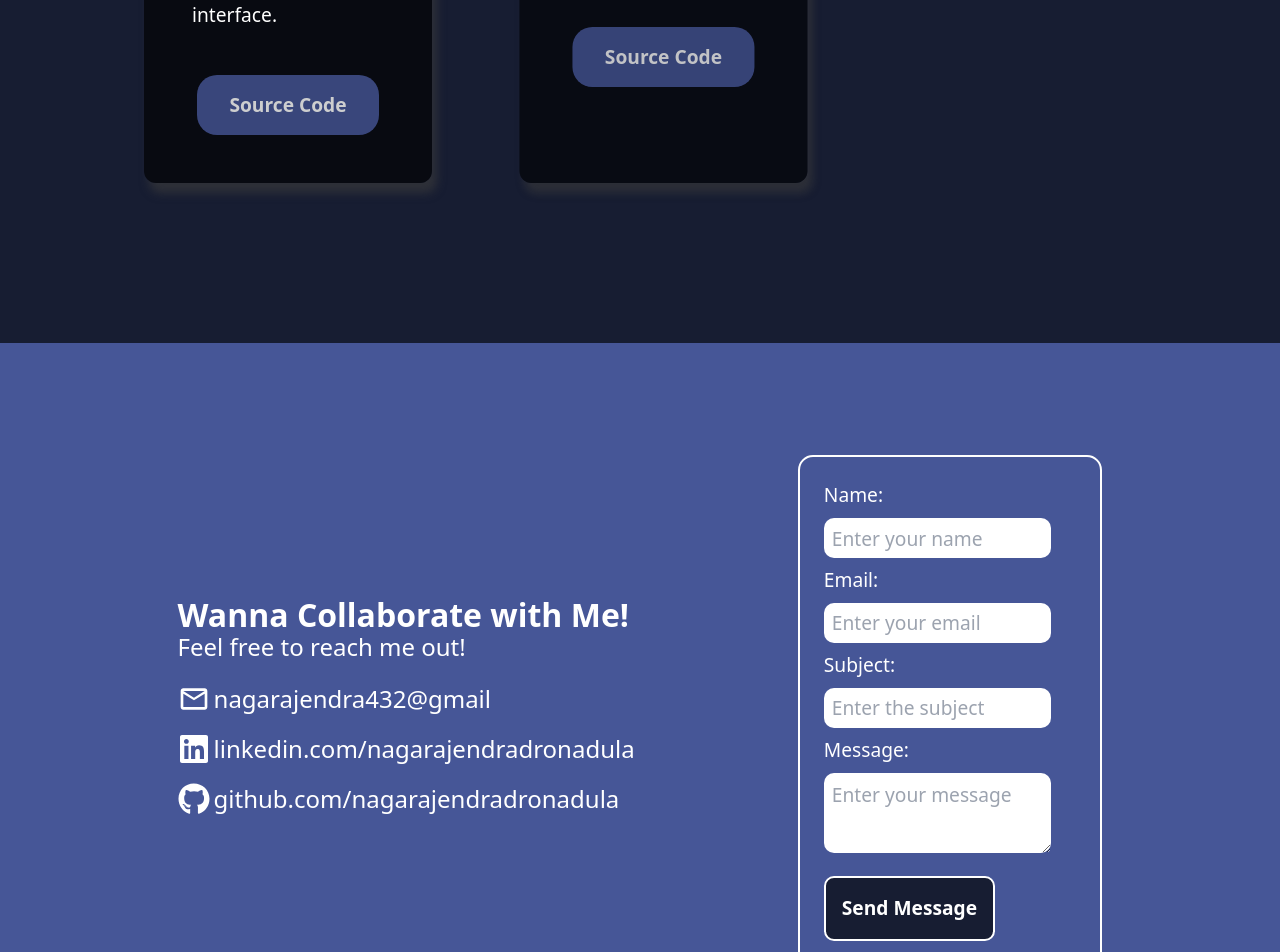
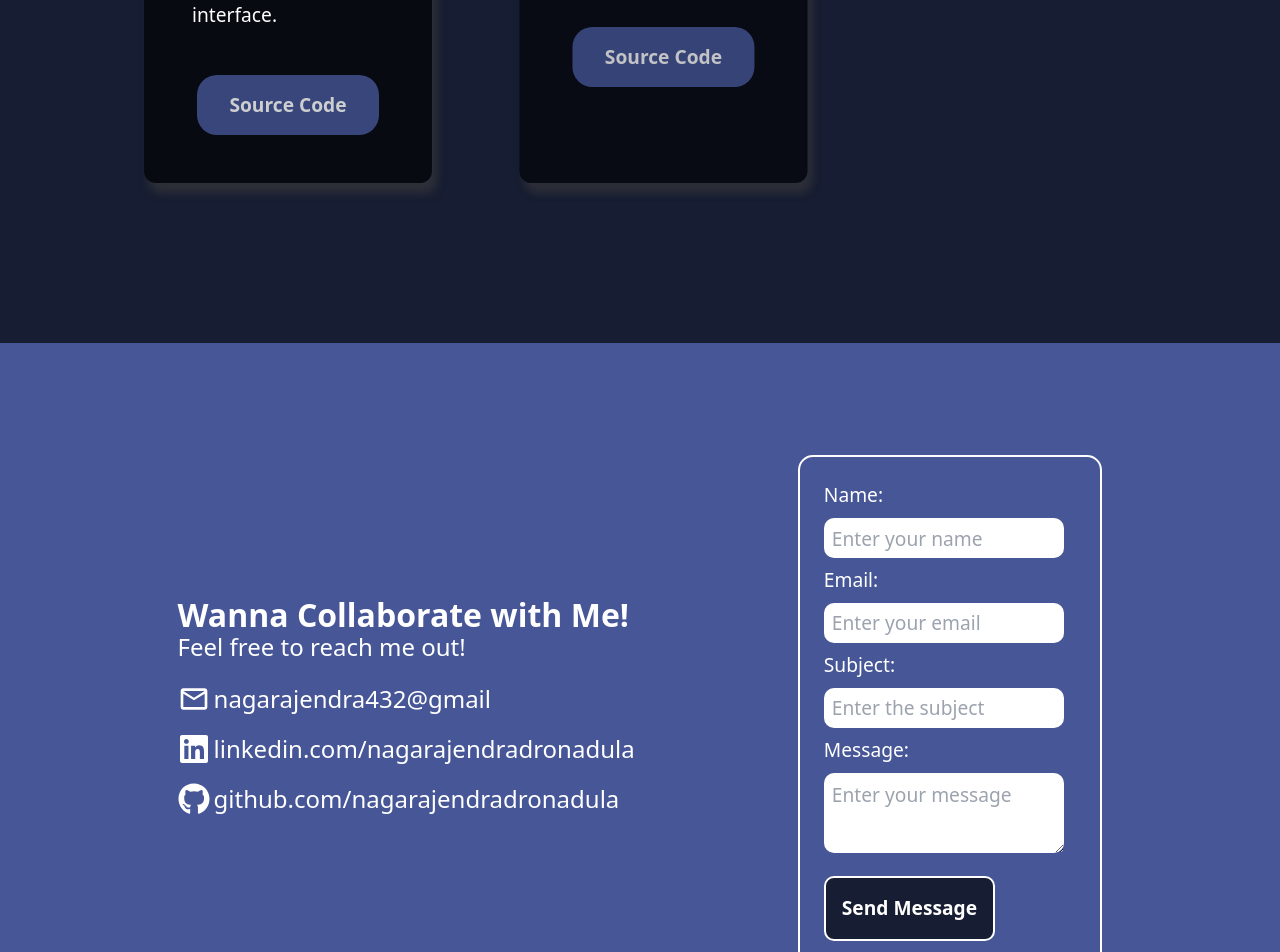
Before and after one commit to nagarajendradronadula/My-Portfolio, a React (Vite) app: page / in a window 1280 px wide. Shown: the part 5673-6625 px from the top of the page. Built offline with nearby package versions, Linux system fonts and the light colour scheme.

Commit message:
Update email.css

```diff
--- a/src/Components/Footer/EmailForm/email.css
+++ b/src/Components/Footer/EmailForm/email.css
@@ -11,7 +11,7 @@
     margin: 0.5rem auto;
     border-radius: 10px;
     height: 2.5rem;
-    width: 90%;
+    width: 95%;
     /* width: 32rem; */
     color: black;
 }
@@ -20,7 +20,7 @@
     padding: 0.5rem;
     margin: 0.5rem auto;
     border-radius: 10px;
-    width: 90%;
+    width: 95%;
     /* width: 32rem; */
     height: 5rem;
     color: black;
```
